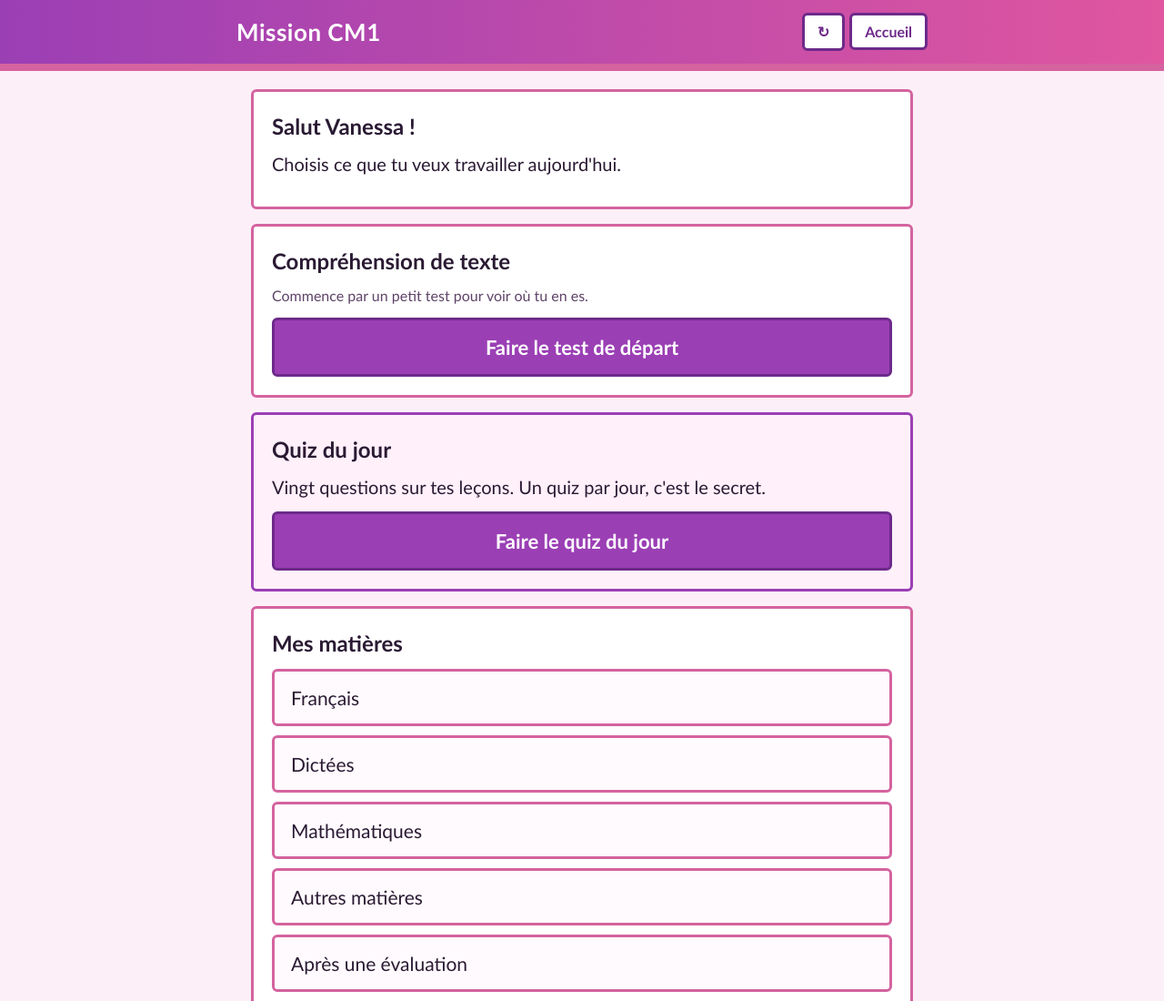
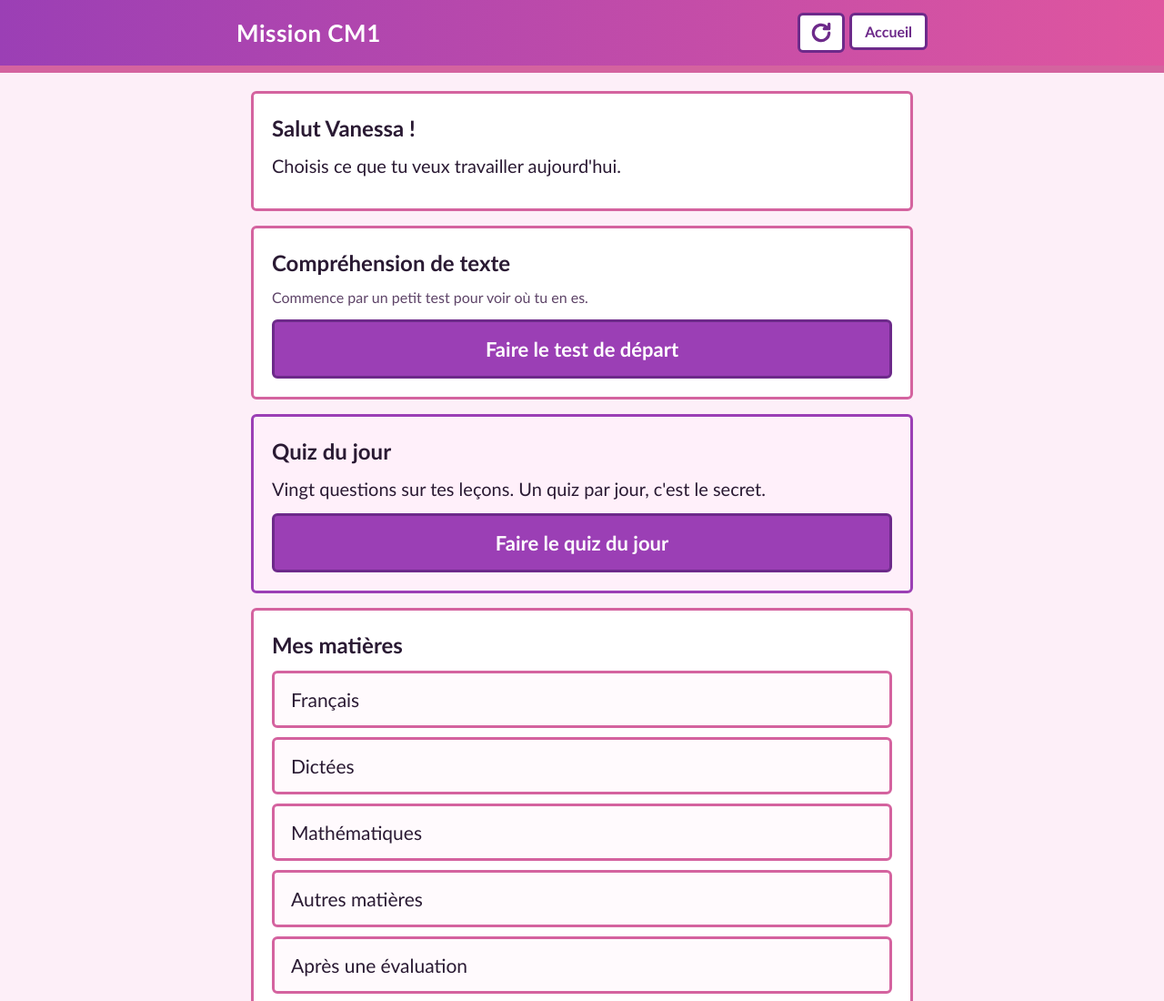
Before and after one commit to yesuzanne-tech/vanessa-cm1, a plain HTML site: page index.html in a window 1280 px wide. Shown: the top 1100 px of the page at 91% size. Drawn offline with Linux system fonts and the light colour scheme; no server answers.

Commit message:
V1.0 : icône Actualiser plus grande
Co-Authored-By: Claude Sonnet 5.5 <noreply@anthropic.com>
Claude-Session: https://claude.ai/code/session_01RZ6mJKn3TjqtTwjwjQHpa7

```diff
--- a/index.html
+++ b/index.html
@@ -123,7 +123,7 @@ input.mot:focus { outline: 4px solid var(--or); outline-offset: 2px; }
 </style>
 </head>
 <body>
-<div class="bandeau"><div class="bandeau-in"><h1 class="titre">Mission CM1</h1><span><button class="petit-bouton" id="b-maj" type="button" aria-label="Actualiser" title="Actualiser">&#8635;</button> <button class="petit-bouton" id="b-home" type="button">Accueil</button></span></div></div>
+<div class="bandeau"><div class="bandeau-in"><h1 class="titre">Mission CM1</h1><span><button class="petit-bouton" id="b-maj" type="button" aria-label="Actualiser" title="Actualiser" style="padding:6px 10px;vertical-align:middle"><svg width="26" height="26" viewBox="0 0 24 24" fill="none" stroke="currentColor" stroke-width="3" stroke-linecap="round" stroke-linejoin="round" style="display:block"><path d="M20 12a8 8 0 1 1-2.6-5.9"/><polyline points="20 3 20 8 15 8"/></svg></button> <button class="petit-bouton" id="b-home" type="button">Accueil</button></span></div></div>
 <main id="app"></main>
 <div class="pied" id="version"></div>
 
```
